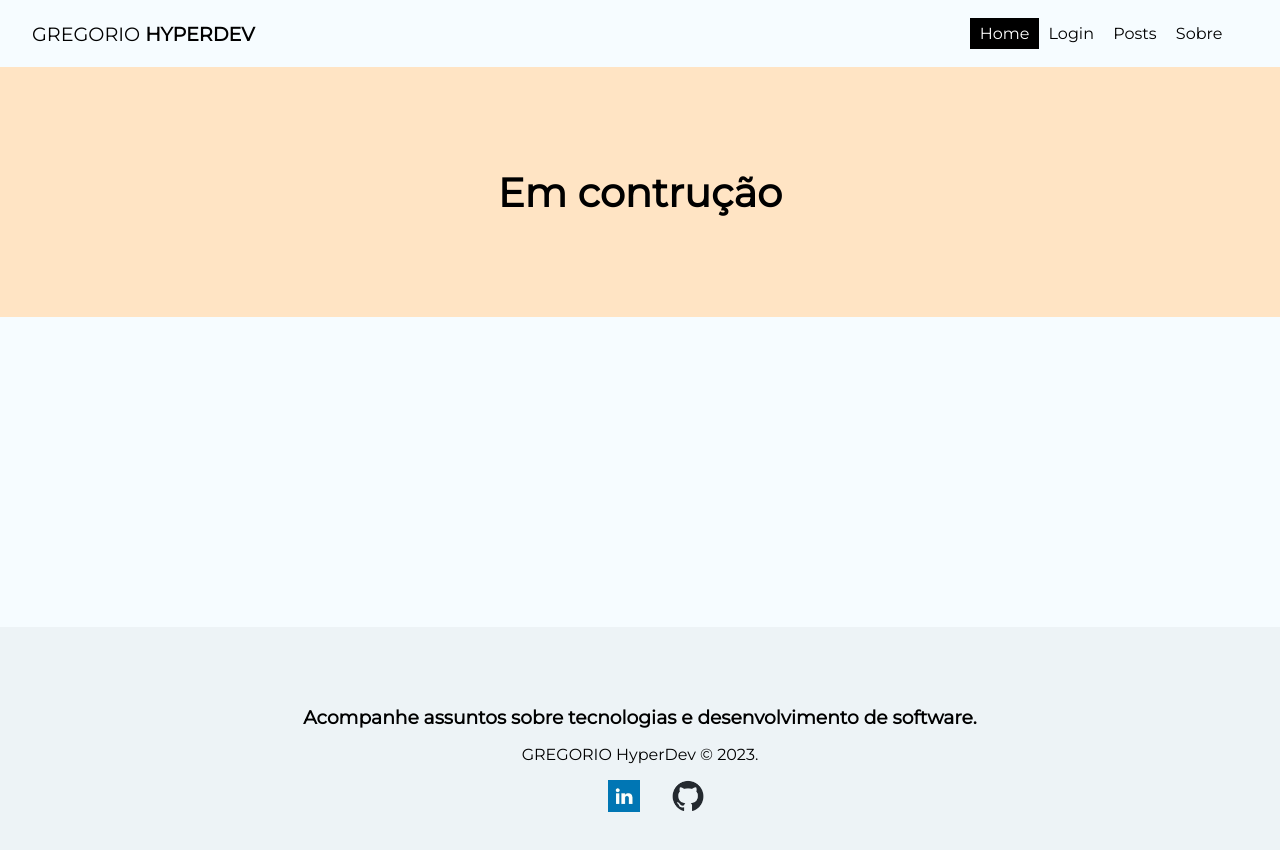
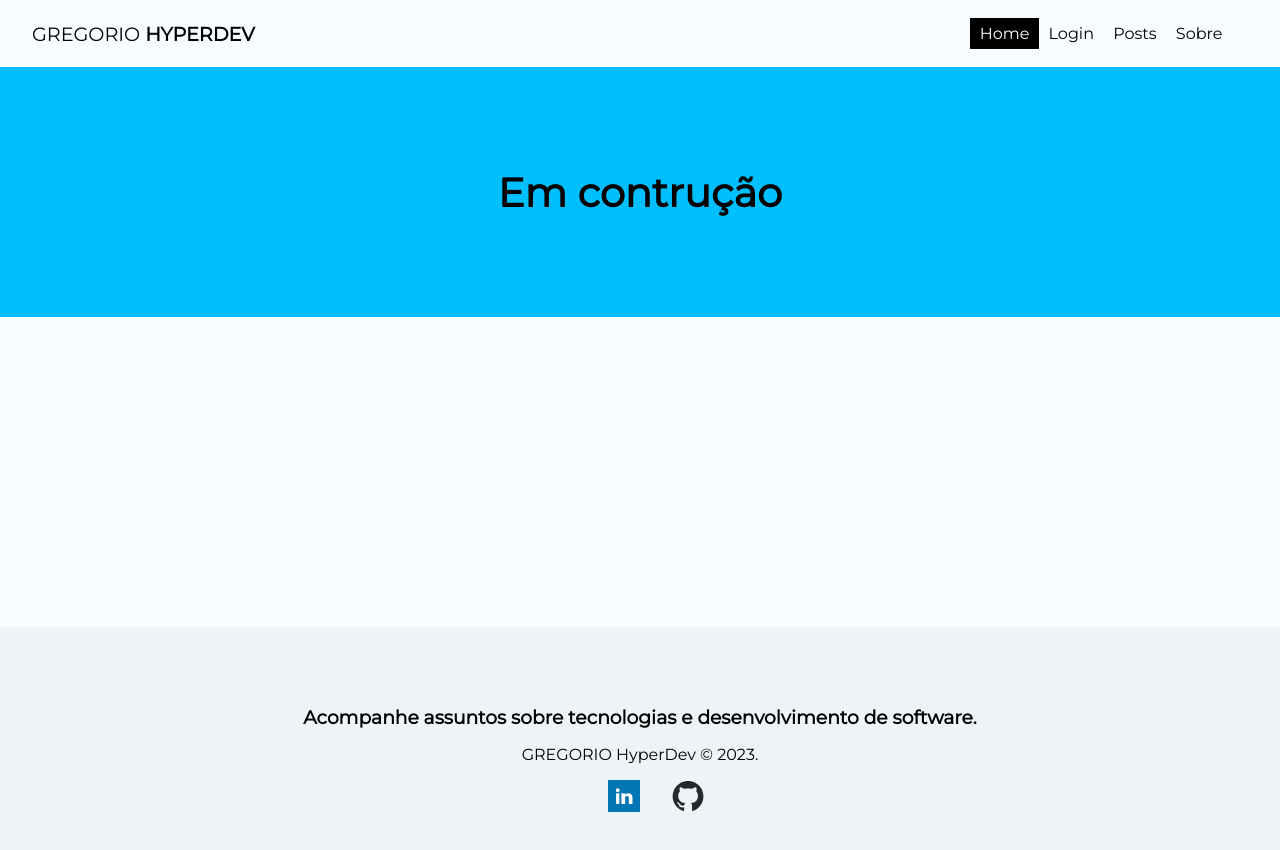
Before and after one commit to gregoriohd/home, a React (Create React App) app: page / in a window 1280 px wide. Shown: the top 850 px of the page. Built offline with nearby package versions, Linux system fonts and the light colour scheme.

Commit message:
testando cor DeepSkyBlue para home

```diff
--- a/src/pages/Home/Home.module.css
+++ b/src/pages/Home/Home.module.css
@@ -3,7 +3,7 @@
         display: flex;
         align-items: center;
         justify-content: center;
-        background-color: bisque;
+        background-color: #00BFFF;
         font-weight: bold;
         font-size: 40px;
 }
```
